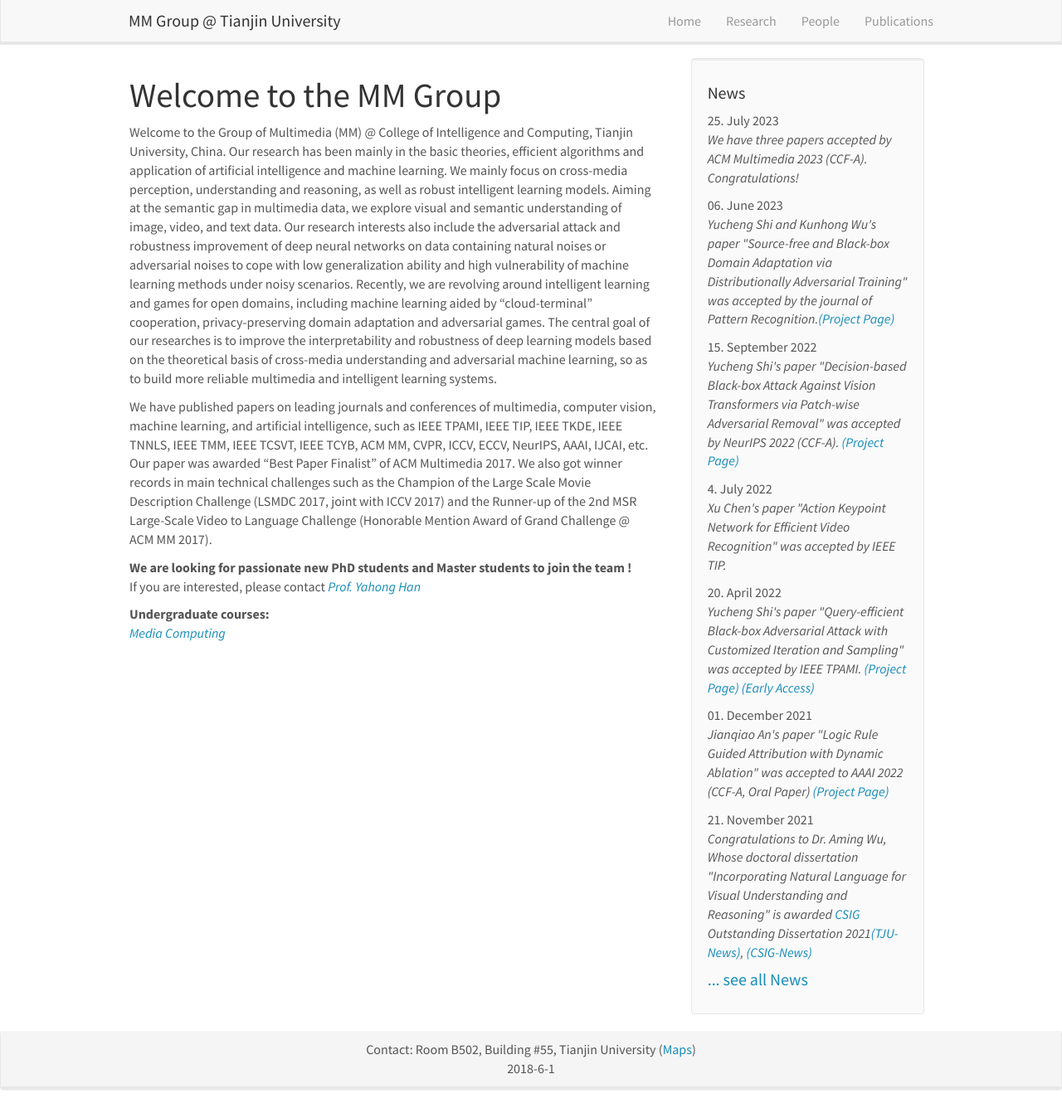
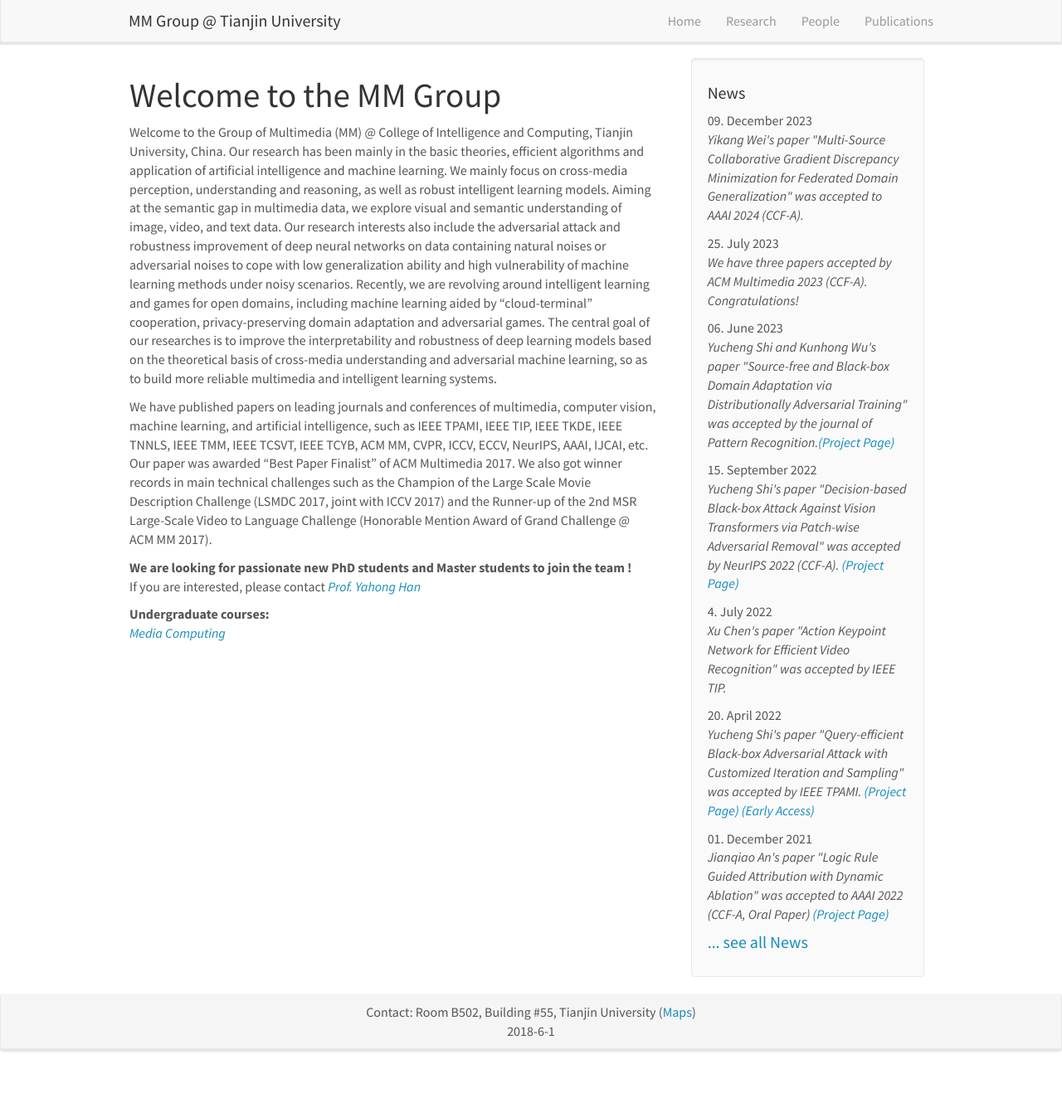
Before and after one commit to tjumm/tjumm.github.io, a Jekyll site: the page built from _pages/home.md, in a window 1280 px wide and 1336 px high. Shown: the whole window at 83% size. Built offline with Jekyll 4.4.1, drawn with Linux system fonts in a browser that asks for light colours; comment, search, counter and statistics services are not loaded.

Commit message:
add AAAI 2024 paper

```diff
--- a/_data/news.yml
+++ b/_data/news.yml
@@ -1,3 +1,6 @@
+- date: 09. December 2023
+  headline: "Yikang Wei's paper \"Multi-Source Collaborative Gradient Discrepancy Minimization for Federated Domain Generalization\" was accepted to AAAI 2024 (CCF-A)."
+
 - date: 25. July 2023
   headline: "We have three papers accepted by ACM Multimedia 2023 (CCF-A). Congratulations!"
 
--- a/_data/publist.yml
+++ b/_data/publist.yml
@@ -1,3 +1,12 @@
+- title: "1. Multi-Source Collaborative Gradient Discrepancy Minimization for Federated Domain Generalization"
+  image: dummy.png
+  description:
+  authors: Yikang Wei, Yahong Han
+  link:
+    url:
+    display: AAAI 2024
+  highlight: 0
+
 - title: "1. OraclePoints: A Hybrid Neural Representation for Oracle Character"
   image: dummy.png
   description:
```
